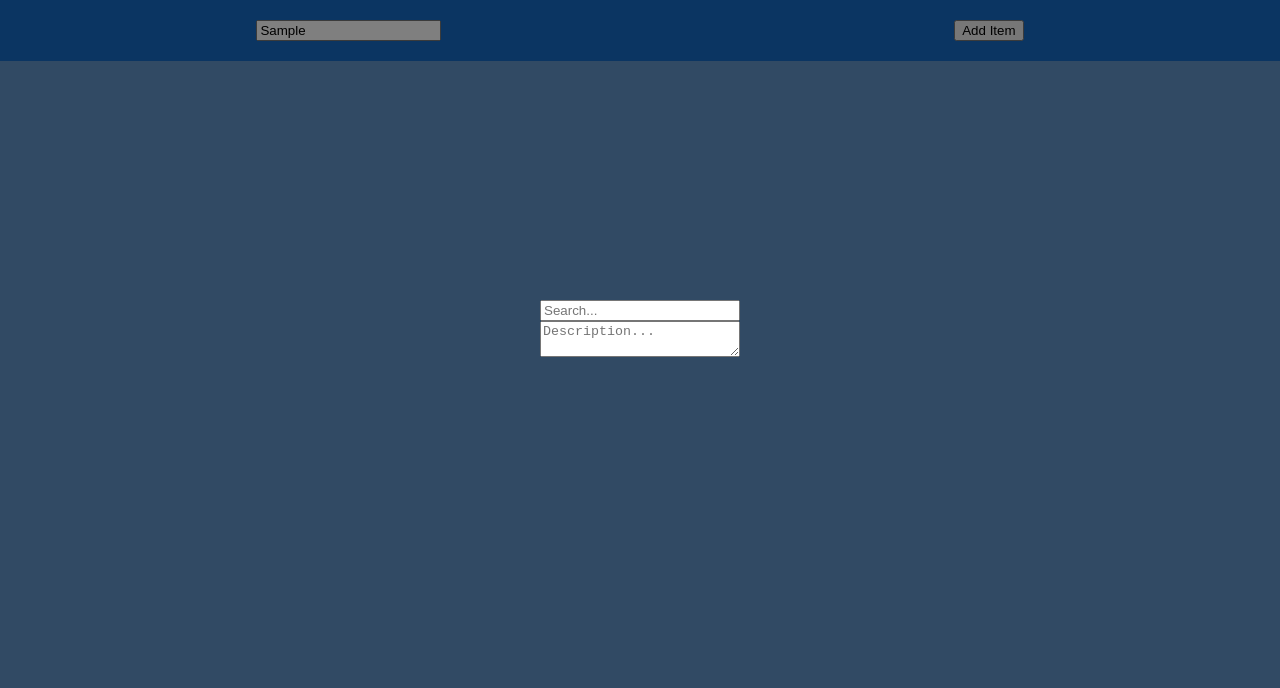
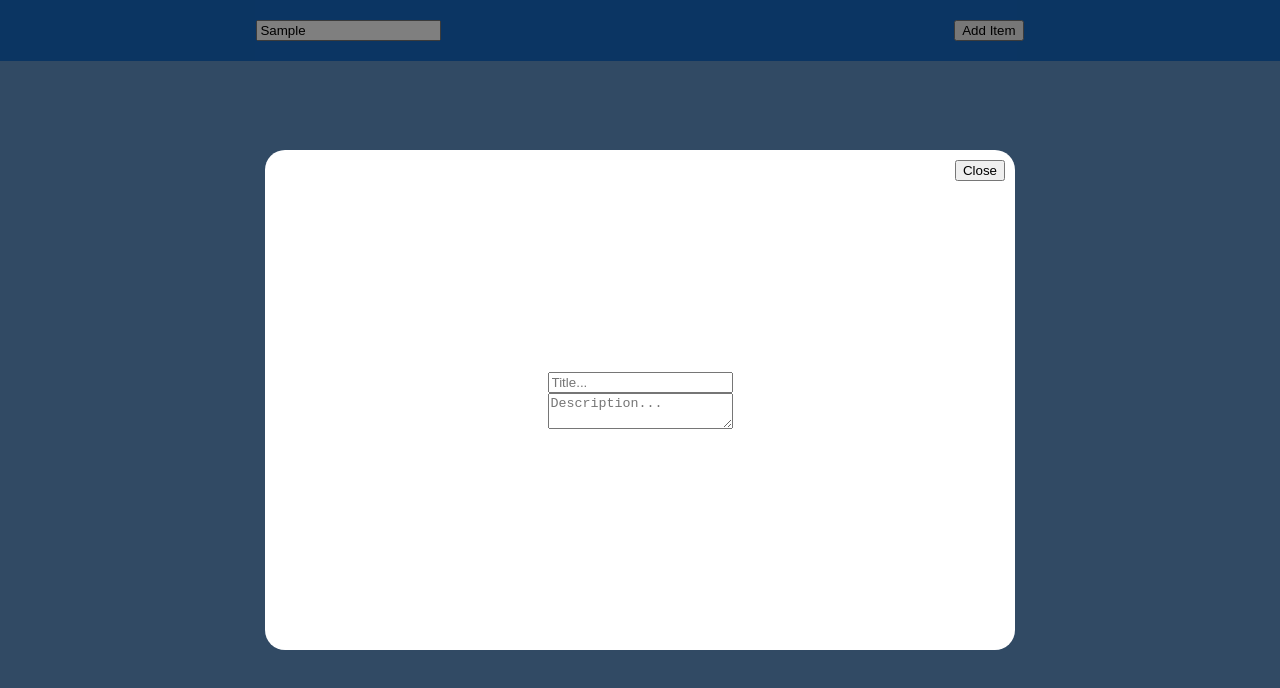
Before and after one commit to SaulReznik/note-dictionary, a React (Create React App) app: page / in a window 1280 px wide. Both pictures are taken after typing "Sample" into the empty fields and a click on the button "Add Item". Shown: the top 688 px of the page. Built offline with nearby package versions, Linux system fonts and the light colour scheme.

Commit message:
new modal minimal styles and functionallity done

```diff
--- a/src/components/App/index.tsx
+++ b/src/components/App/index.tsx
@@ -20,7 +20,7 @@ const App = () => {
       <Header handleModalToggle={handleNewItemModalToggle} />
       <List list={list} />
       {
-        isNewItemModalOpen ? <NewItemModal /> : null
+        isNewItemModalOpen ? <NewItemModal handleModalToggle={handleNewItemModalToggle} /> : null
       }
     </div>
   );
--- a/src/components/NewItemModal/index.tsx
+++ b/src/components/NewItemModal/index.tsx
@@ -1,27 +1,27 @@
-import { ChangeEventHandler, useCallback, useState } from 'react';
+import { ChangeEventHandler, MouseEventHandler, useCallback, useState } from 'react';
 import useStyles from './styles';
 
-const NewItemModal = () => {
+interface INewItemModal {
+    handleModalToggle: () => void;
+}
+
+const NewItemModal = ({ handleModalToggle }: INewItemModal) => {
     const [title, setTitle] = useState('');
     const [description, setDescription] = useState('');
     const classes = useStyles();
 
-    const titleHandler: ChangeEventHandler<HTMLInputElement> = useCallback((e) => {
-      setTitle(e.target.value);
-    }, []);
-
-    const descriptionHandler: ChangeEventHandler<HTMLTextAreaElement> = useCallback(e => {
-      setDescription(e.target.value);
-    }, []);
+    const titleHandler: ChangeEventHandler<HTMLInputElement> = useCallback(e => setTitle(e.target.value), []);
+    const descriptionHandler: ChangeEventHandler<HTMLTextAreaElement> = useCallback(e => setDescription(e.target.value), []);
 
     return (
-        <div className={classes.newItemModalWrapper}>
-            <div className={classes.newItemModal}>
+        <div onClick={handleModalToggle} className={classes.newItemModalWrapper}>
+            <div onClick={e => e.stopPropagation()} className={classes.newItemModal}>
+                <button onClick={handleModalToggle} className={classes.newItemModalCloseButton}>Close</button>
                 <div className={classes.inputsContainer}>
                     <input
                         value={title}
                         onChange={titleHandler}
-                        placeholder="Search..."
+                        placeholder="Title..."
                     />
                     <textarea
                         value={description}
--- a/src/components/NewItemModal/styles.ts
+++ b/src/components/NewItemModal/styles.ts
@@ -12,9 +12,20 @@ const useStyles = createUseStyles({
         backgroundColor: '#00000080'
     },
     newItemModal: {
-        height: 200,
-        width: 200,
+        position: 'absolute',
+        display: 'flex',
+        justifyContent: 'center',
+        alignItems: 'center',
+        backgroundColor: 'white',
+        borderRadius: 20,
+        height: 500,
+        width: 750,
         zIndex: 14,
+    },
+    newItemModalCloseButton: {
+        position: 'absolute',
+        top: 10,
+        right: 10,
     },
     inputsContainer: {
         display: 'flex',
```
